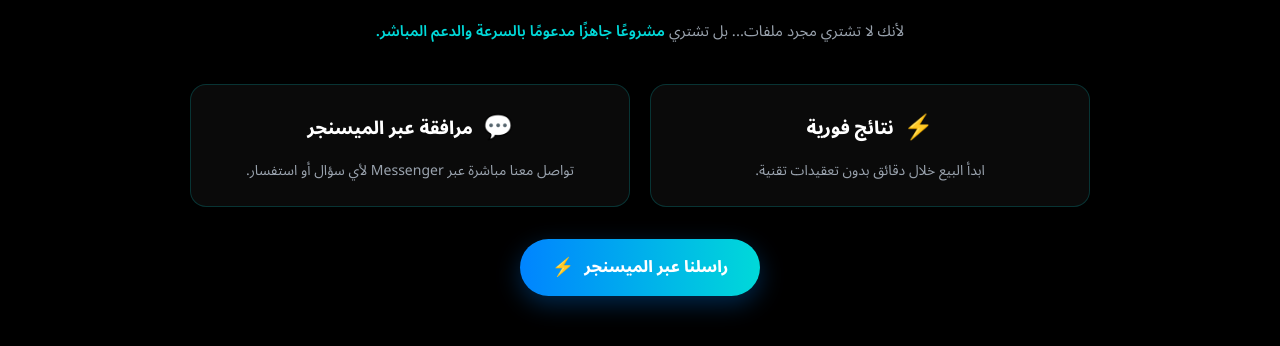
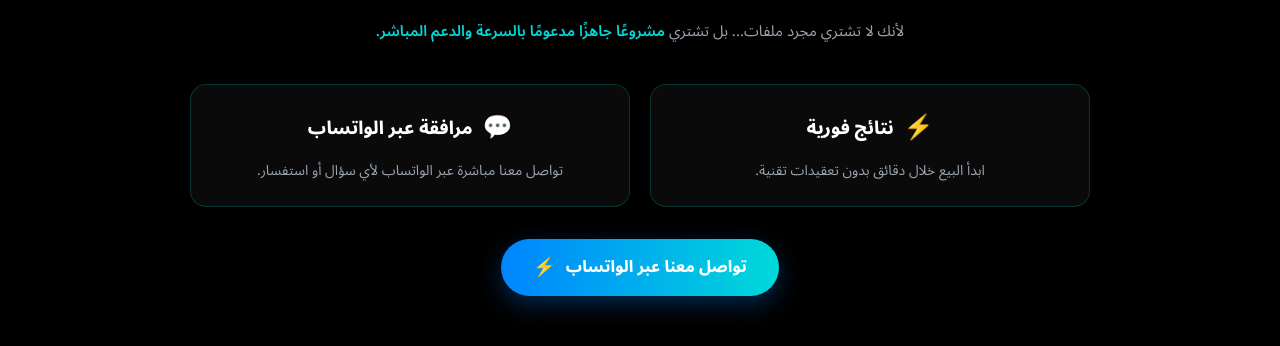
Before and after one commit to hazem-e99/Landing_for_digtal_product, a React (Vite) app: page / in a window 1280 px wide. Shown: the part 8255-8601 px from the top of the page. Built offline with nearby package versions, Linux system fonts and the light colour scheme.

Commit message:
remove img

```diff
--- a/src/components/WhyDifferentSection.jsx
+++ b/src/components/WhyDifferentSection.jsx
@@ -25,24 +25,24 @@
             </p>
           </div>
 
-          {/* Card 2 - مرافقة عبر الميسنجر */}
+          {/* Card 2 - مرافقة عبر الواتساب */}
           <div className="why-different-card">
             <div className="card-header">
               <span className="card-icon">💬</span>
-              <h3 className="card-title">مرافقة عبر الميسنجر</h3>
+              <h3 className="card-title">مرافقة عبر الواتساب</h3>
             </div>
             <p className="card-description">
-              تواصل معنا مباشرة عبر Messenger لأي سؤال أو استفسار.
+              تواصل معنا مباشرة عبر الواتساب لأي سؤال أو استفسار.
             </p>
           </div>
         </div>
 
         {/* CTA Button */}
         <div className="why-different-cta">
-          <button className="messenger-button">
-            راسلنا عبر الميسنجر
+          <a href="https://wa.me/201065453966" target="_blank" rel="noopener noreferrer" className="messenger-button">
+            تواصل معنا عبر الواتساب
             <span className="button-icon">⚡</span>
-          </button>
+          </a>
         </div>
       </div>
     </section>
```
